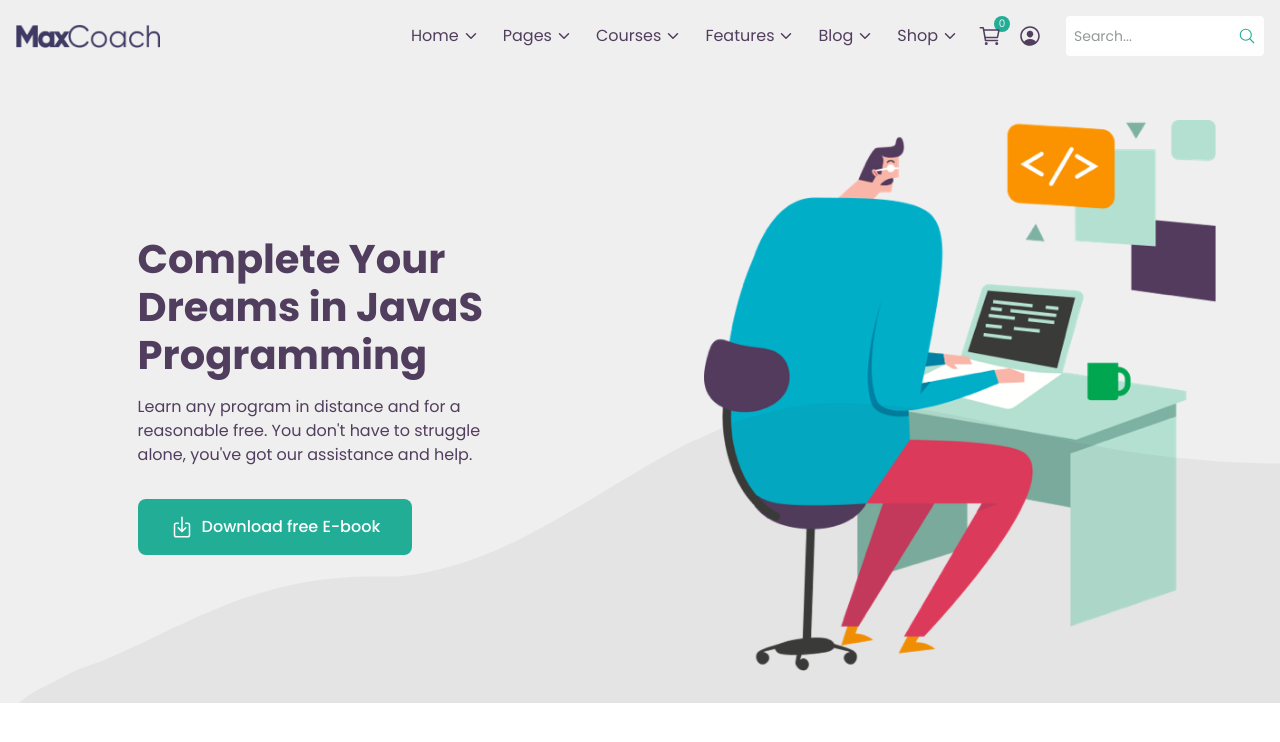
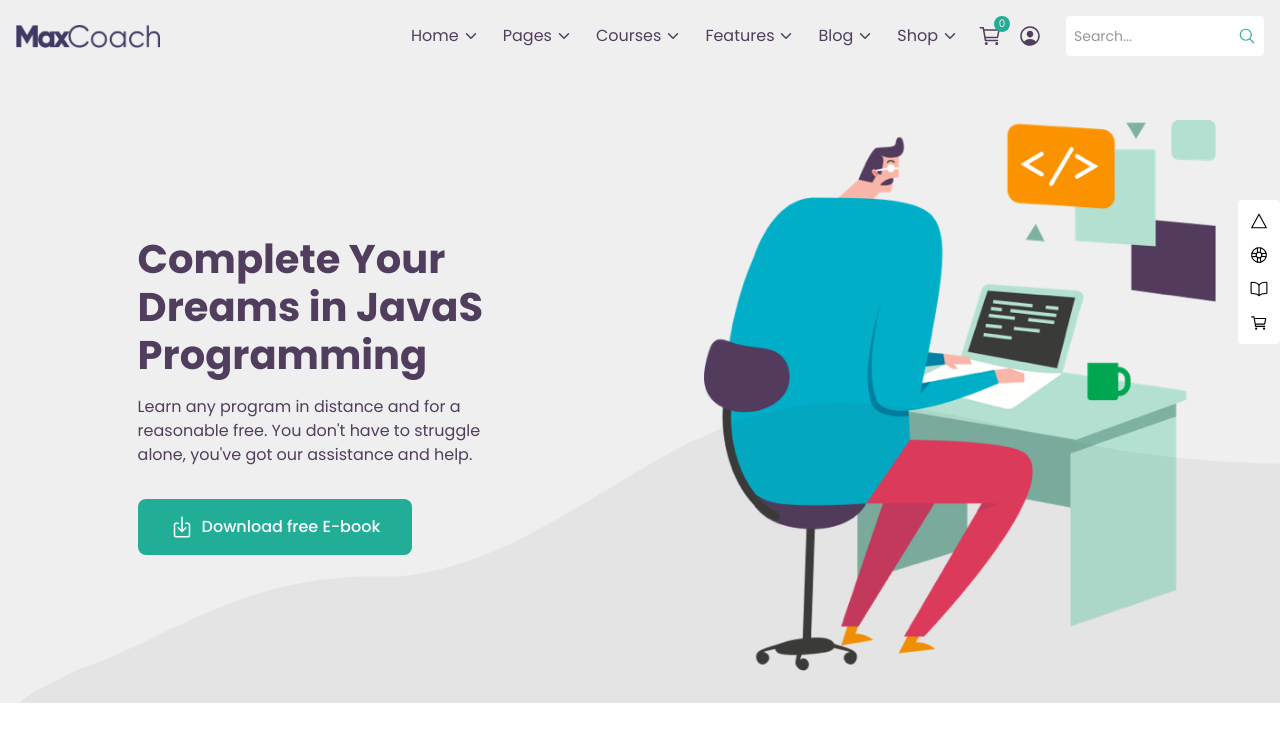
Before and after one commit to LuigiRagusa95/proj-html-vuejs, a Vue app: page / in a window 1280 px wide. Shown: the top 742 px of the page. Built offline with nearby package versions, Linux system fonts and the light colour scheme.

Commit message:
Add fixed navigation

```diff
--- a/src/components/Header.vue
+++ b/src/components/Header.vue
@@ -3,6 +3,7 @@
 		<section>
 			<NavBar />
 			<Hero />
+			<NavFix />
 		</section>
 		<div class="wave">
 			<svg xmlns="http://www.w3.org/2000/svg" viewBox="0 0 100 100" fill="rgba(51,51,51,.06)" version="1.1" preserveAspectRatio="none" width="100%" height="300px">
@@ -19,9 +20,10 @@
 <script>
 import Hero from "./Hero.vue";
 import NavBar from "./NavBar.vue";
+import NavFix from "./NavFix.vue";
 export default {
 	name: "Header",
-	components: { NavBar, Hero },
+	components: { NavBar, Hero, NavFix },
 	data() {
 		return {};
 	},
--- a/src/components/NavBar.vue
+++ b/src/components/NavBar.vue
@@ -141,6 +141,7 @@ export default {
 
 					&.badged::before {
 						display: flex;
+						z-index: 2;
 						width: 1rem;
 						height: 1rem;
 						color: $gallery;
--- /dev/null
+++ b/src/components/NavFix.vue
@@ -0,0 +1,53 @@
+<template>
+	<nav>
+		<!-- prettier-ignore -->
+		<ul>
+            <li><a href="#"><span><ion-icon name="triangle-outline"></ion-icon></span></a></li>
+            <li><a href="#"><span><ion-icon name="help-buoy-outline"></ion-icon></span></a></li>
+            <li><a href="#"><span><ion-icon name="book-outline"></ion-icon></span></a></li>
+            <li><a href="#"><span><ion-icon name="cart-outline"></ion-icon></span></a></li>
+        </ul>
+	</nav>
+</template>
+
+<script>
+export default {
+	name: "NavFix",
+	data() {
+		return {};
+	},
+	methods: {},
+};
+</script>
+
+<style lang="scss" scoped>
+@import "../styles/index.scss";
+
+nav {
+	top: 25%;
+	right: 0;
+	z-index: 10;
+	position: fixed;
+	padding: 0.5rem;
+	border-radius: 0.25rem;
+	background-color: $white;
+
+	> ul {
+		display: flex;
+		flex-direction: column;
+
+		> li {
+			cursor: pointer;
+			padding: 0.25rem;
+
+			&:not(li:last-child) {
+				margin-bottom: 0.5rem;
+			}
+
+			a {
+				font-size: 1.125rem;
+			}
+		}
+	}
+}
+</style>
--- a/src/styles/_reset.scss
+++ b/src/styles/_reset.scss
@@ -1,6 +1,12 @@
 a,
 span {
 	display: flex;
+}
+
+ul,
+li,
+ol {
+	list-style: none;
 }
 
 input {
```
